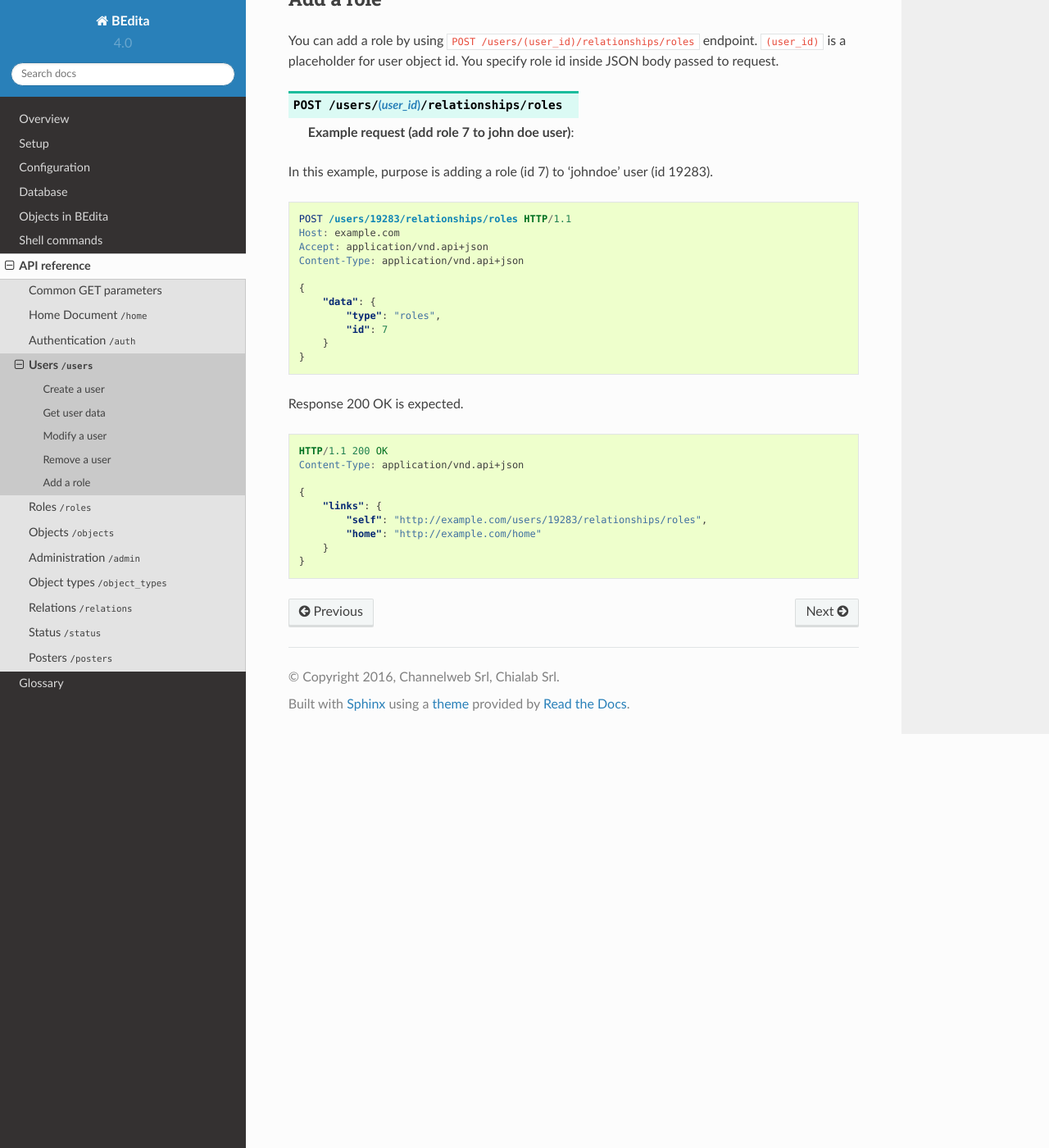
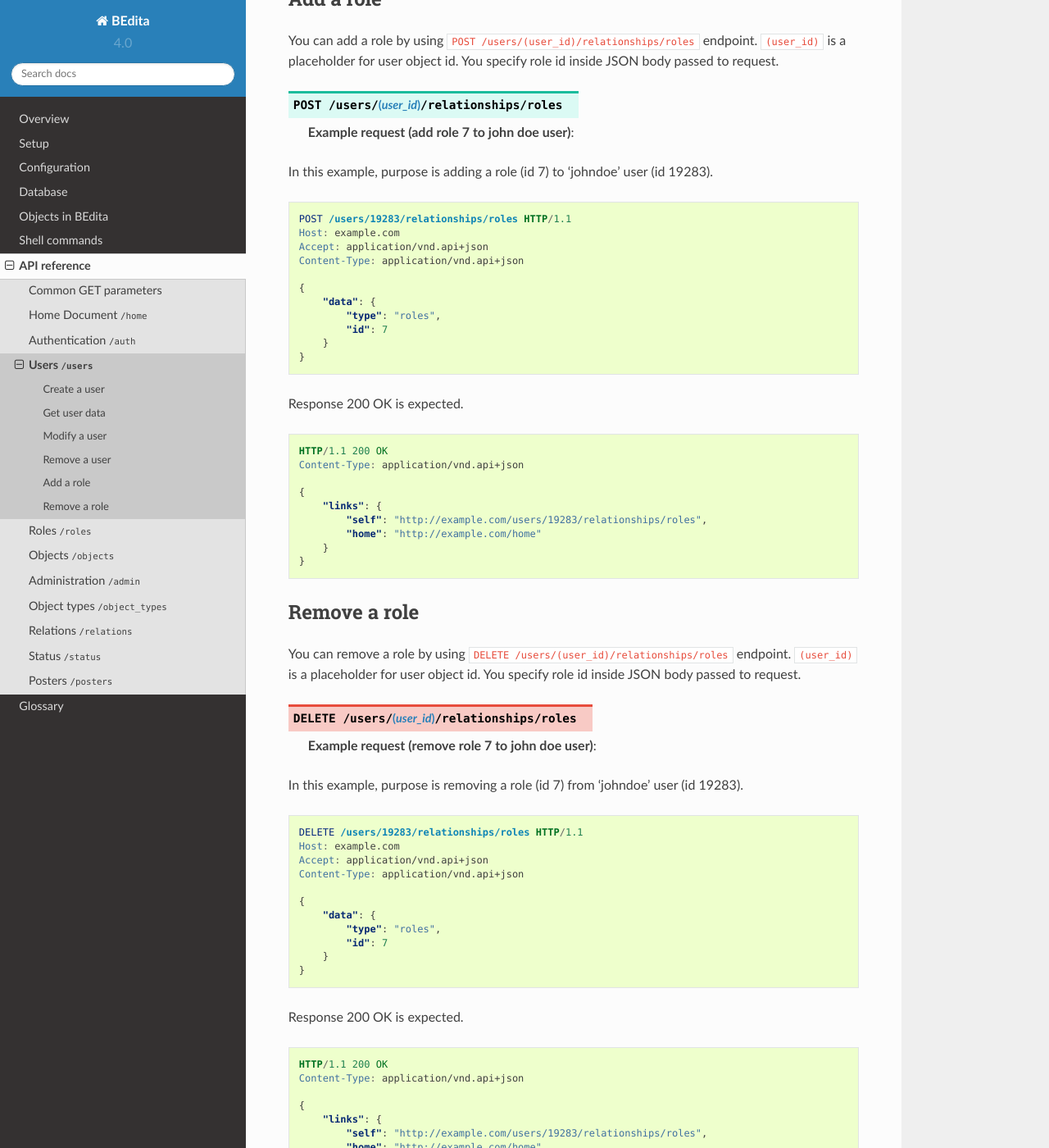
Before and after one commit to bedita/docs, a Sphinx documentation site: the page built from source/endpoints/users.rst, in a window 1280 px wide and 1400 px high, scrolled down 5746 px. Shown: the whole window at 82% size. Built offline with Sphinx 7.4.7 and the Read the Docs theme 2.0.0, drawn with Linux system fonts in a browser that asks for light colours.

Commit message:
feat: docu for users - roles for user - remove role

```diff
--- a/source/endpoints/users.rst
+++ b/source/endpoints/users.rst
@@ -336,3 +336,44 @@
             "home": "http://example.com/home"
         }
     }
+
+Remove a role
+-------------
+
+You can remove a role by using ``DELETE /users/(user_id)/relationships/roles`` endpoint.
+``(user_id)`` is a placeholder for user object id.
+You specify role id inside JSON body passed to request.
+
+.. http:delete:: /users/(user_id)/relationships/roles
+
+    **Example request (remove role 7 to john doe user)**:
+
+In this example, purpose is removing a role (id 7) from 'johndoe' user (id 19283).
+
+.. sourcecode:: http
+
+    DELETE /users/19283/relationships/roles HTTP/1.1
+    Host: example.com
+    Accept: application/vnd.api+json
+    Content-Type: application/vnd.api+json
+
+    {
+        "data": {
+            "type": "roles",
+            "id": 7
+        }
+    }
+
+Response 200 OK is expected.
+
+.. sourcecode:: http
+
+    HTTP/1.1 200 OK
+    Content-Type: application/vnd.api+json
+
+    {
+        "links": {
+            "self": "http://example.com/users/19283/relationships/roles",
+            "home": "http://example.com/home"
+        }
+    }
```
